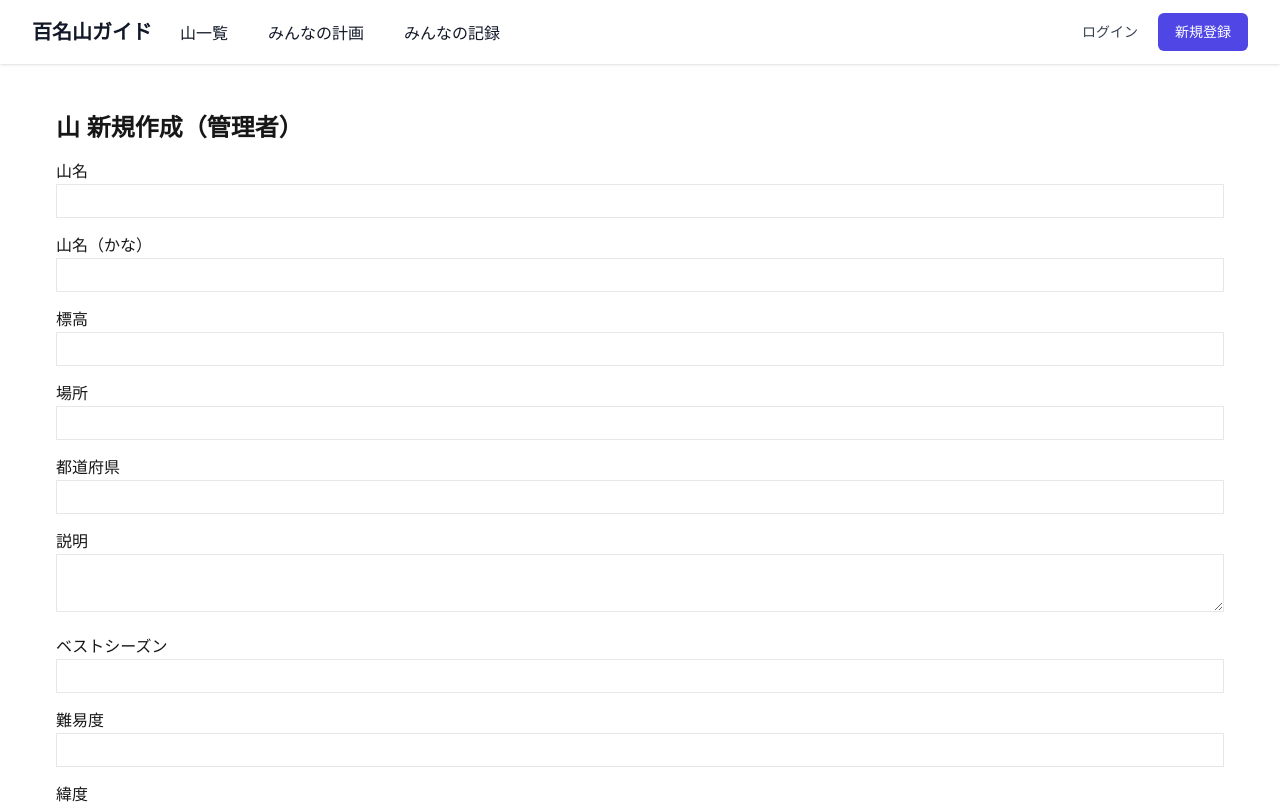
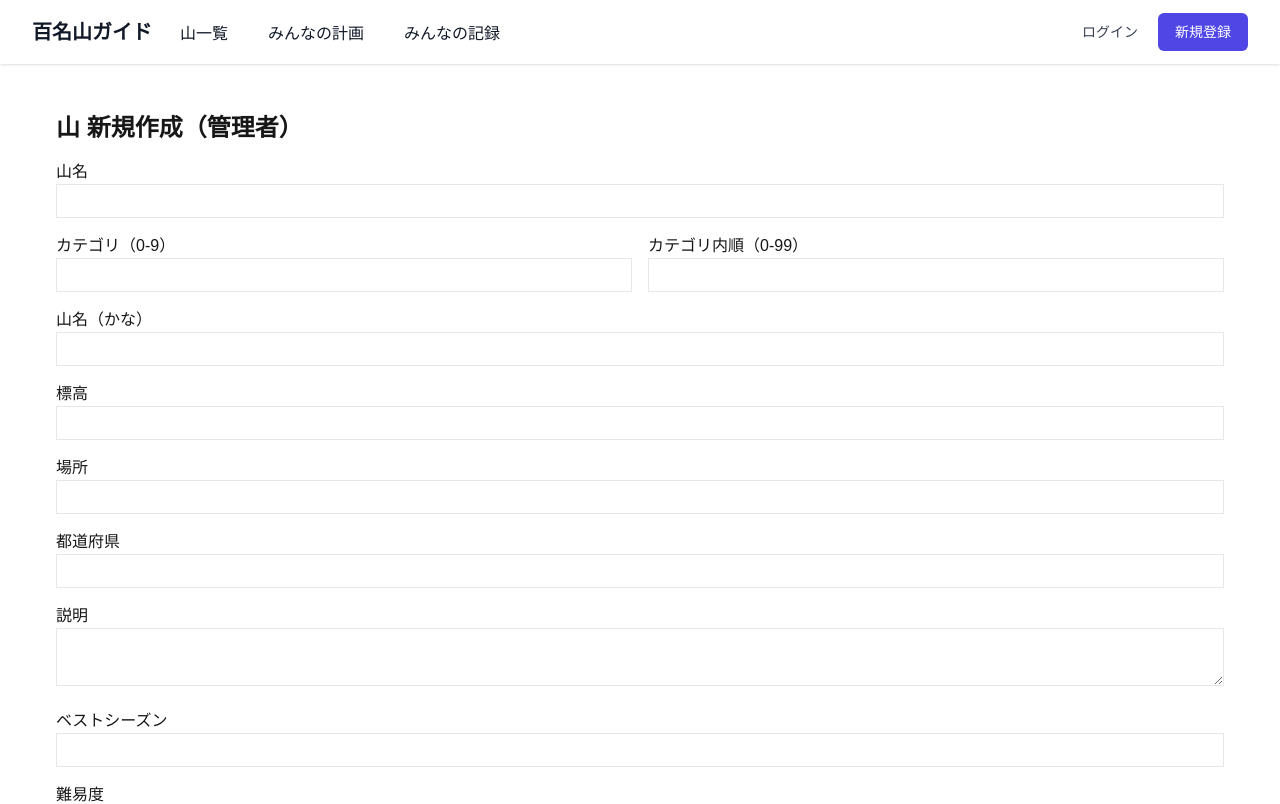
Before and after one commit to saitamanzo/hyakumeizan-guide, a Next.js app: page /admin/mountains/new in a window 1280 px wide. Shown: the top 804 px of the page. Built offline with nearby package versions, Linux system fonts and the light colour scheme; no server answers.

Commit message:
feat(mountains): カテゴリ/カテゴリ内順のUI反映（一覧・詳細・管理）、並び替え対応\nchore(migrations): 初期スキーマをIF NOT EXISTS化＋トリガーDROP IF EXISTSで冪等化\ndocs: MIGRATION_GUIDEに既存DB対処("relation already exists")を追記

```diff
--- a/app/actions/mountains.ts
+++ b/app/actions/mountains.ts
@@ -9,7 +9,10 @@ export async function getMountains(): Promise<Mountain[]> {
   const { data: mountains, error } = await supabase
     .from('mountains')
     .select('*')
-    .order('name');
+  // カテゴリ → カテゴリ内順 → 名前 の優先で並べる（NULLは最後）
+  .order('category', { ascending: true, nullsFirst: false })
+  .order('category_order', { ascending: true, nullsFirst: false })
+  .order('name', { ascending: true });
 
   if (error) {
     console.error('Error fetching mountains:', error);
--- a/app/admin/mountains/[id]/page.tsx
+++ b/app/admin/mountains/[id]/page.tsx
@@ -42,6 +42,8 @@ export default function AdminMountainDetailPage({ params }: { params: Promise<Pa
         <div>説明: {mountain.description ?? ""}</div>
         <div>ベストシーズン: {mountain.best_season ?? ""}</div>
         <div>難易度: {mountain.difficulty_level ?? ""}</div>
+  <div>カテゴリ: {mountain.category ?? '-'}</div>
+  <div>カテゴリ内順: {mountain.category_order ?? '-'}</div>
         <div>緯度: {mountain.latitude ?? ""}</div>
         <div>経度: {mountain.longitude ?? ""}</div>
         <div>写真URL: {mountain.photo_url ?? ""}</div>
--- a/app/mountains/[id]/page.tsx
+++ b/app/mountains/[id]/page.tsx
@@ -47,6 +47,11 @@ export default async function MountainPage({
               <p className="mt-2 text-white/90">
                 {mountain.prefecture}
               </p>
+              {(mountain.category !== null && mountain.category !== undefined) && (
+                <p className="mt-1 text-white/80 text-sm">
+                  カテゴリ: {mountain.category} / 順位: {mountain.category_order ?? '-'}
+                </p>
+              )}
             </div>
           </div>
 
@@ -88,6 +93,12 @@ export default async function MountainPage({
                     <dt className="text-sm font-medium text-gray-500">位置</dt>
                     <dd className="mt-1 text-base text-gray-900">{mountain.location}</dd>
                   </div>
+                  {(mountain.category !== null && mountain.category !== undefined) && (
+                    <div>
+                      <dt className="text-sm font-medium text-gray-500">カテゴリ情報</dt>
+                      <dd className="mt-1 text-base text-gray-900">カテゴリ: {mountain.category} / 順位: {mountain.category_order ?? '-'}</dd>
+                    </div>
+                  )}
                   <div>
                     <dt className="text-sm font-medium text-gray-500">ベストシーズン</dt>
                     <dd className="mt-1 text-base text-gray-900">{mountain.best_season || '情報なし'}</dd>
--- a/components/MountainsList.tsx
+++ b/components/MountainsList.tsx
@@ -15,7 +15,7 @@ export default function MountainsList({ initialMountains }: MountainsListProps)
   const [mountains] = useState<Mountain[]>(initialMountains);
   const [searchQuery, setSearchQuery] = useState('');
   const [debouncedSearchQuery, setDebouncedSearchQuery] = useState('');
-  const [sortBy, setSortBy] = useState<'name' | 'elevation' | 'difficulty'>('name');
+  const [sortBy, setSortBy] = useState<'name' | 'elevation' | 'difficulty' | 'category'>('name');
   const [sortOrder, setSortOrder] = useState<'asc' | 'desc'>('asc');
   const [favorites, setFavorites] = useState<Set<string>>(new Set());
   const [loadingFavorites, setLoadingFavorites] = useState(true);
@@ -154,12 +154,20 @@ export default function MountainsList({ initialMountains }: MountainsListProps)
           case 'elevation':
             comparison = a.elevation - b.elevation;
             break;
-          case 'difficulty':
-            const difficultyOrder = { '初級': 1, '中級': 2, '上級': 3 };
-            const aLevel = difficultyOrder[a.difficulty_level as keyof typeof difficultyOrder] || 0;
-            const bLevel = difficultyOrder[b.difficulty_level as keyof typeof difficultyOrder] || 0;
+          case 'difficulty': {
+            const difficultyOrder: Record<string, number> = { 初級: 1, 中級: 2, 上級: 3 };
+            const aLevel = a.difficulty_level ? difficultyOrder[a.difficulty_level] ?? 0 : 0;
+            const bLevel = b.difficulty_level ? difficultyOrder[b.difficulty_level] ?? 0 : 0;
             comparison = aLevel - bLevel;
             break;
+          }
+          case 'category': {
+            // NULL は最後扱い
+            const aCat = (a.category ?? 999) * 100 + (a.category_order ?? 99);
+            const bCat = (b.category ?? 999) * 100 + (b.category_order ?? 99);
+            comparison = aCat - bCat;
+            break;
+          }
         }
 
         return sortOrder === 'asc' ? comparison : -comparison;
@@ -250,6 +258,11 @@ export default function MountainsList({ initialMountains }: MountainsListProps)
                         {mountain.elevation}m
                       </span>
                     </div>
+                    {mountain.category !== null && mountain.category !== undefined && (
+                      <p className="text-xs text-gray-500 mb-1">
+                        カテゴリ: {mountain.category} / 順位: {mountain.category_order ?? '-'}
+                      </p>
+                    )}
                     <p className="text-sm text-gray-600 mb-2">
                       {mountain.prefecture}
                     </p>
@@ -371,12 +384,13 @@ export default function MountainsList({ initialMountains }: MountainsListProps)
               <label className="text-sm font-medium text-gray-700">並び順:</label>
               <select
                 value={sortBy}
-                onChange={(e) => setSortBy(e.target.value as 'name' | 'elevation' | 'difficulty')}
+                onChange={(e) => setSortBy(e.target.value as 'name' | 'elevation' | 'difficulty' | 'category')}
                 className="px-3 py-1.5 border border-gray-300 rounded-md text-sm focus:ring-indigo-500 focus:border-indigo-500"
               >
                 <option value="name">山名順</option>
                 <option value="elevation">標高順</option>
                 <option value="difficulty">難易度順</option>
+                <option value="category">カテゴリ順</option>
               </select>
             </div>
             <div className="flex items-center space-x-2">
@@ -473,6 +487,11 @@ export default function MountainsList({ initialMountains }: MountainsListProps)
                         {mountain.elevation}m
                       </span>
                     </div>
+                    {mountain.category !== null && mountain.category !== undefined && (
+                      <p className="text-xs text-gray-500 mb-1">
+                        カテゴリ: {mountain.category} / 順位: {mountain.category_order ?? '-'}
+                      </p>
+                    )}
                     <p className="text-sm text-gray-600 mb-2">
                       {mountain.prefecture}
                     </p>
--- a/components/admin/MountainForm.tsx
+++ b/components/admin/MountainForm.tsx
@@ -37,6 +37,32 @@ export default function MountainForm({ mode, initialData = {}, onSubmit }: Mount
       <div>
         <label>山名</label>
         <input name="name" value={form.name || ""} onChange={handleChange} className="border px-2 py-1 w-full" required />
+      </div>
+      <div className="grid grid-cols-1 md:grid-cols-2 gap-4">
+        <div>
+          <label>カテゴリ（0-9）</label>
+          <input
+            name="category"
+            type="number"
+            min={0}
+            max={9}
+            value={form.category ?? ''}
+            onChange={handleChange}
+            className="border px-2 py-1 w-full"
+          />
+        </div>
+        <div>
+          <label>カテゴリ内順（0-99）</label>
+          <input
+            name="category_order"
+            type="number"
+            min={0}
+            max={99}
+            value={form.category_order ?? ''}
+            onChange={handleChange}
+            className="border px-2 py-1 w-full"
+          />
+        </div>
       </div>
       <div>
         <label>山名（かな）</label>
```
Also changed, not shown: 2 other files (tests, documents, lock files or other folders).
